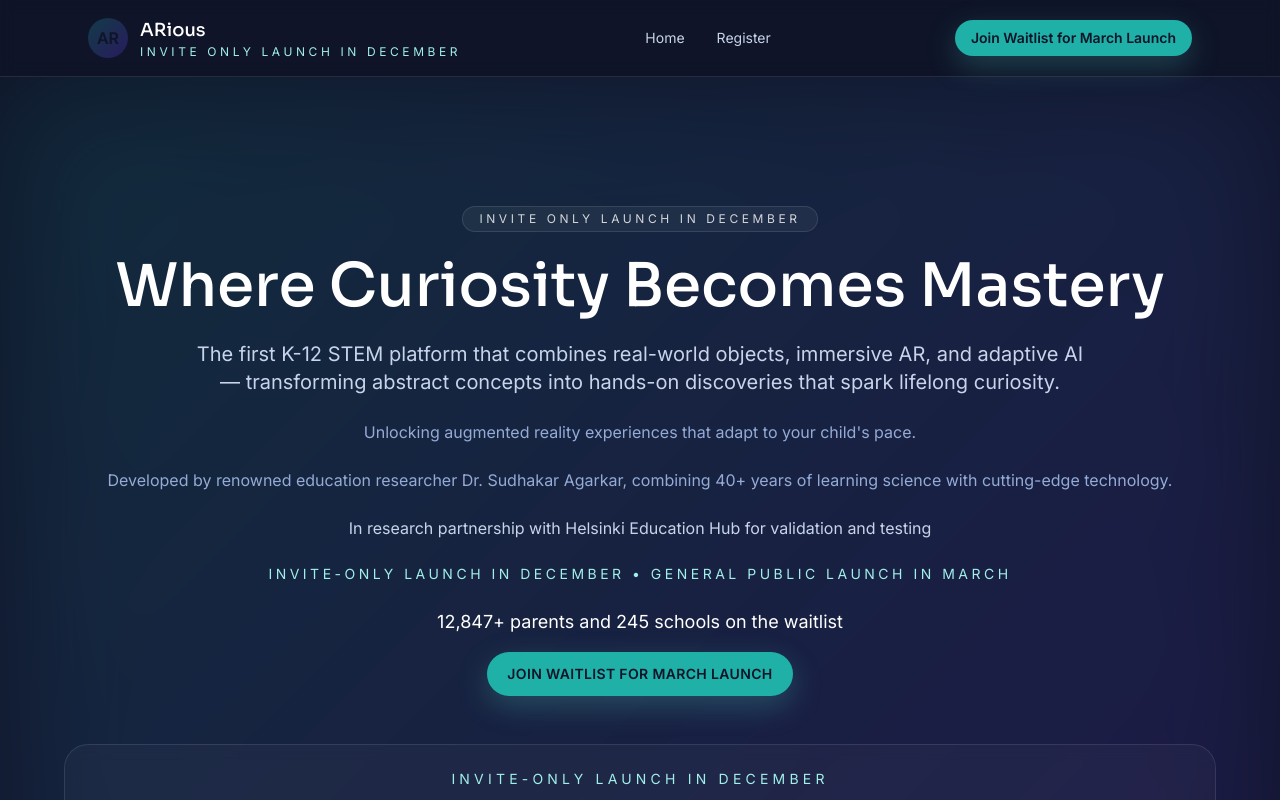
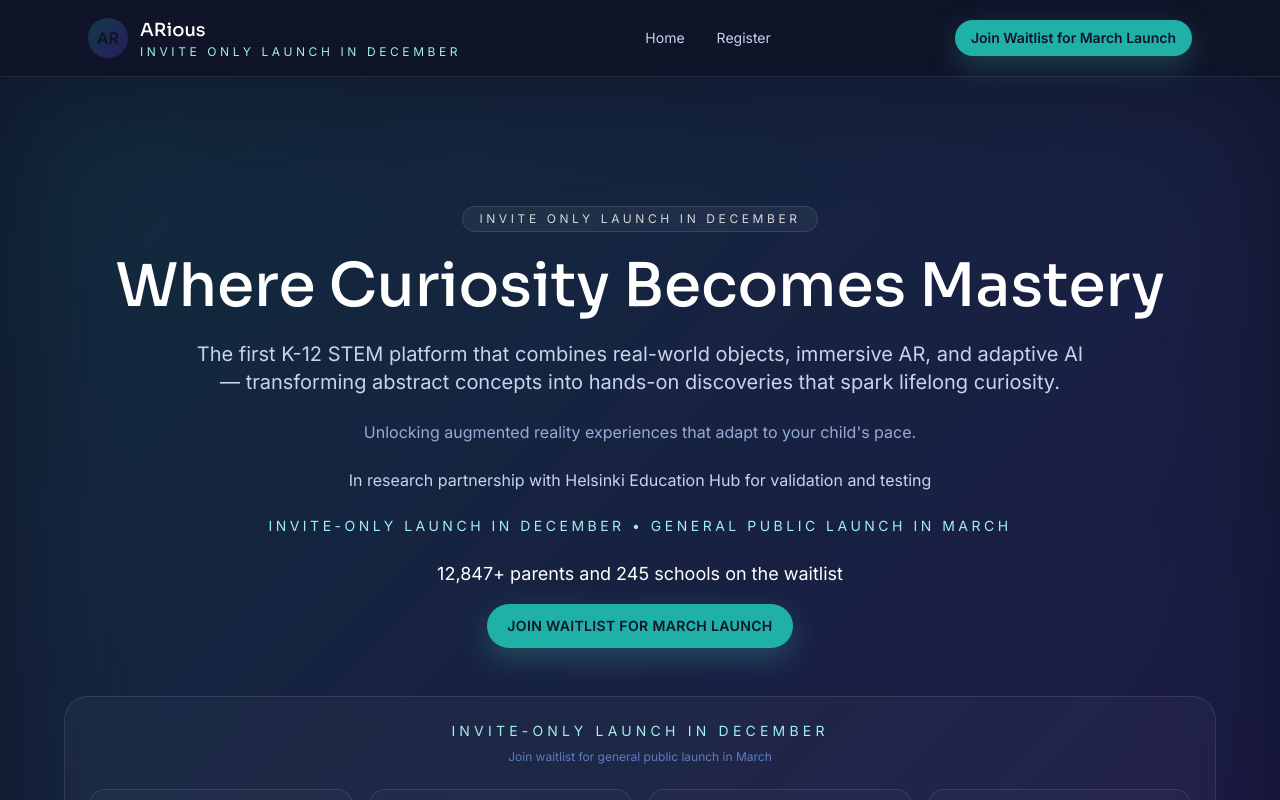
Before and after one commit to yashflobo/2d_website, a React (Vite) app: page /preview in a window 1280 px wide. Shown: the top 800 px of the page. Built offline with nearby package versions, Linux system fonts and the light colour scheme.

Commit message:
update home page content

```diff
--- a/src/components/sections/HeroSection.tsx
+++ b/src/components/sections/HeroSection.tsx
@@ -22,11 +22,6 @@ const HeroSection = () => (
         <FadeInOnScroll delay={0.2}>
           <p className="text-ink-300">
             {heroContent.stats.toyDescription}
-          </p>
-        </FadeInOnScroll>
-        <FadeInOnScroll delay={0.25}>
-          <p className="text-ink-300">
-            {heroContent.stats.developer}, {heroContent.stats.experience}
           </p>
         </FadeInOnScroll>
         <FadeInOnScroll delay={0.28}>
--- a/src/data/content.ts
+++ b/src/data/content.ts
@@ -10,8 +10,6 @@ export const heroContent = {
     'The first K-12 STEM platform that combines real-world objects, immersive AR, and adaptive AI — transforming abstract concepts into hands-on discoveries that spark lifelong curiosity.',
   stats: {
     toyDescription: 'Unlocking augmented reality experiences that adapt to your child\'s pace.',
-    developer: 'Developed by renowned education researcher Dr. Sudhakar Agarkar',
-    experience: 'combining 40+ years of learning science with cutting-edge technology.',
     partnership: 'In research partnership with Helsinki Education Hub for validation and testing',
     launchInfo: 'Invite-only launch in December • General public launch in March',
   },
```
